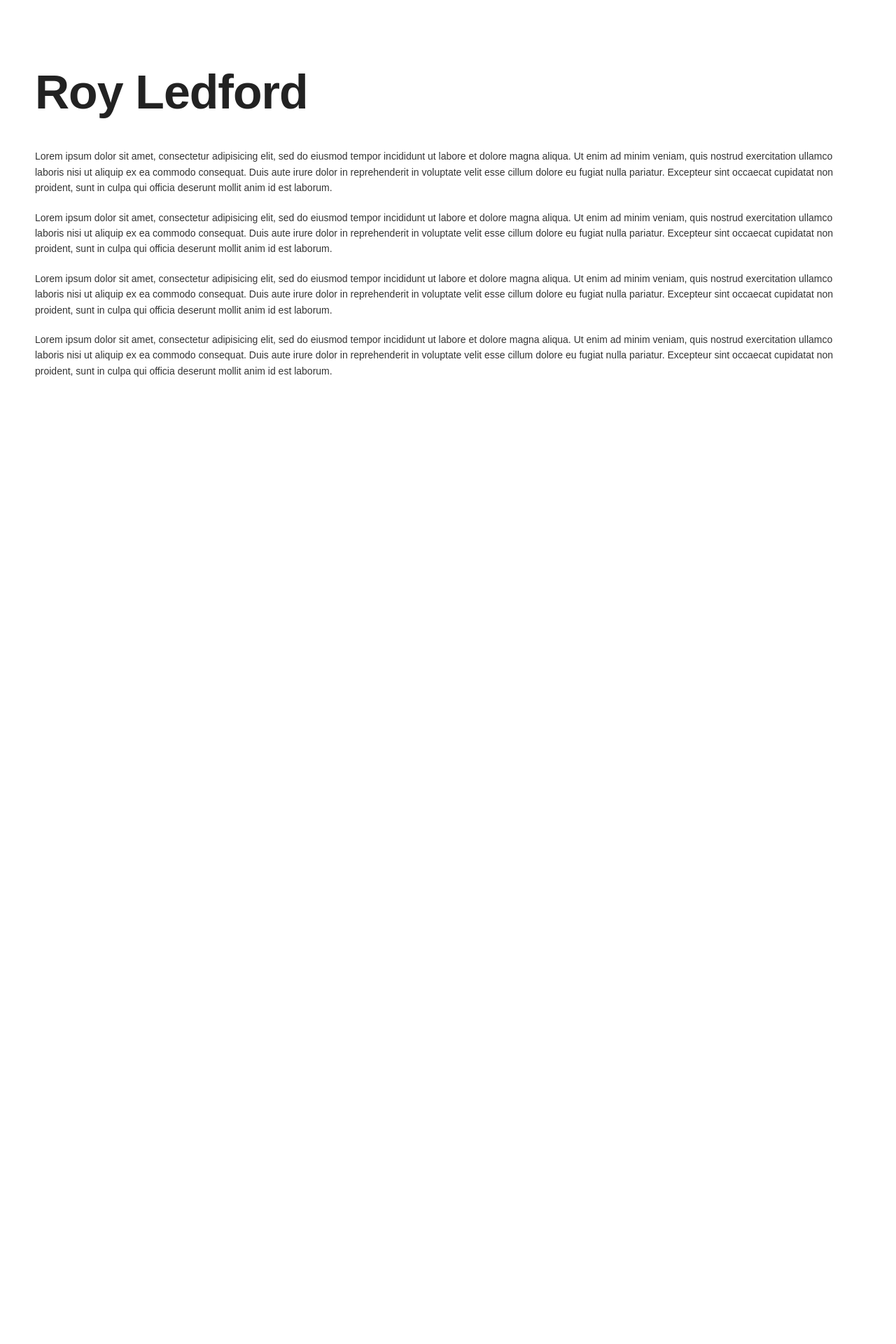
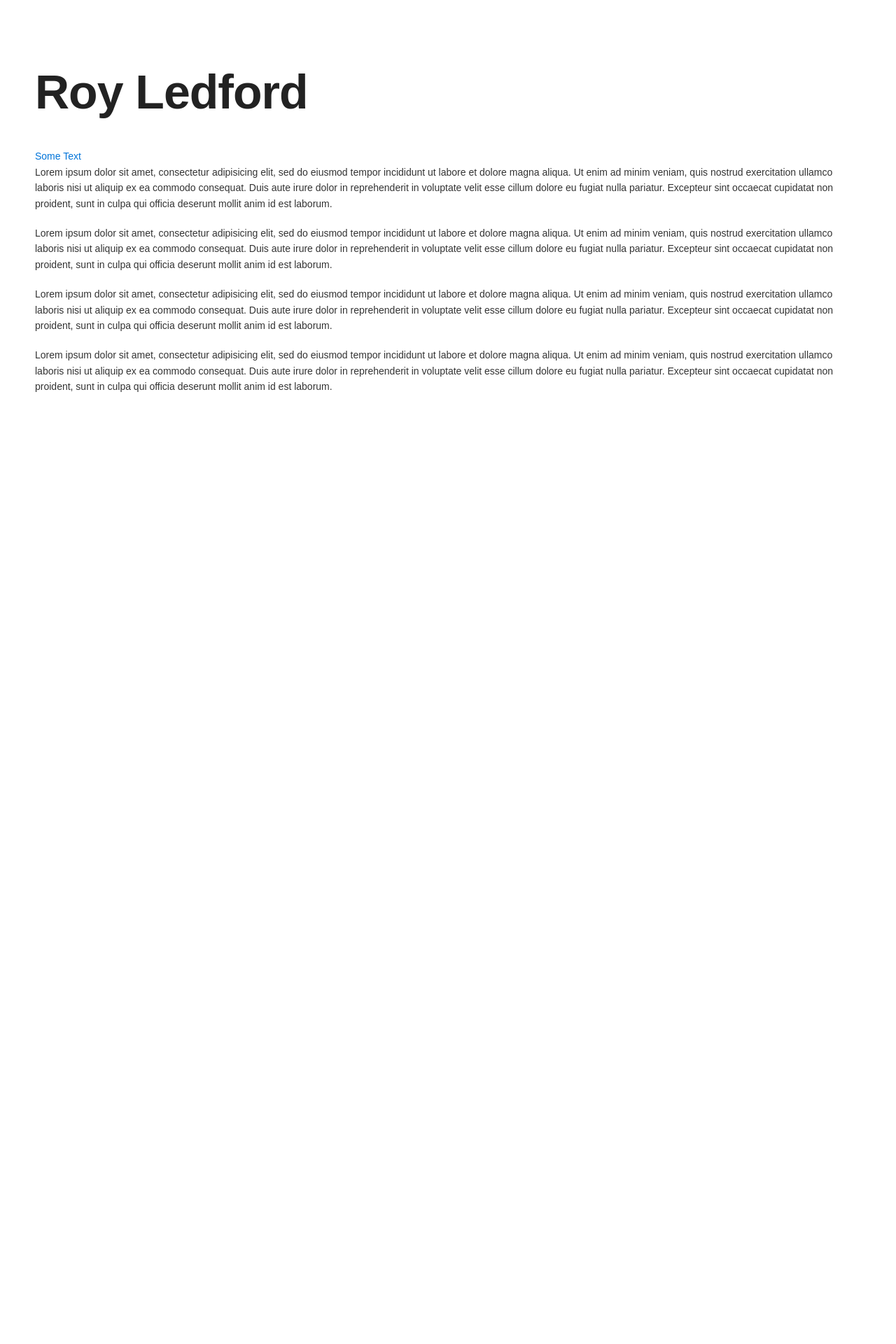
Before and after one commit to royledford/royledford.github.io, a Jekyll site: the page built from index.html, in a window 1280 px wide. Shown: the top 1920 px of the page at 70% size. Built offline with Jekyll 4.4.1, drawn with Linux system fonts in a browser that asks for light colours.

Commit message:
Refactor all files in the css folders

```diff
--- a/_includes/header.html
+++ b/_includes/header.html
@@ -1 +1 @@
-<header><h1>Roy Ledford</h1></header>
+<header><h1>Roy Ledford</h1><a href="">Some Text</a></header>
--- a/_jadefiles/header.jade
+++ b/_jadefiles/header.jade
@@ -1,2 +1,4 @@
 header
   h1 Roy Ledford
+
+  a(href="") Some Text
--- a/assets/css/3-layouts/_-layouts-index.sass
+++ b/assets/css/3-layouts/_-layouts-index.sass
@@ -0,0 +1,2 @@
+@import "3-layouts/_header"
+@import "3-layouts/_home"
--- a/assets/css/main.css
+++ b/assets/css/main.css
@@ -781,3 +781,9 @@ hr {
   display: flex;
   min-height: 100vh;
   padding: 50px; }
+
+.home-wrap {
+  display: -ms-flexbox;
+  display: flex;
+  min-height: 100vh;
+  padding: 50px; }
```
Also changed, not shown: assets/css/3-layouts/_header.sass (added), assets/css/3-layouts/_home.sass (renamed from assets/css/3-layouts/home.sass), assets/css/3-layouts/header.sass (deleted).
